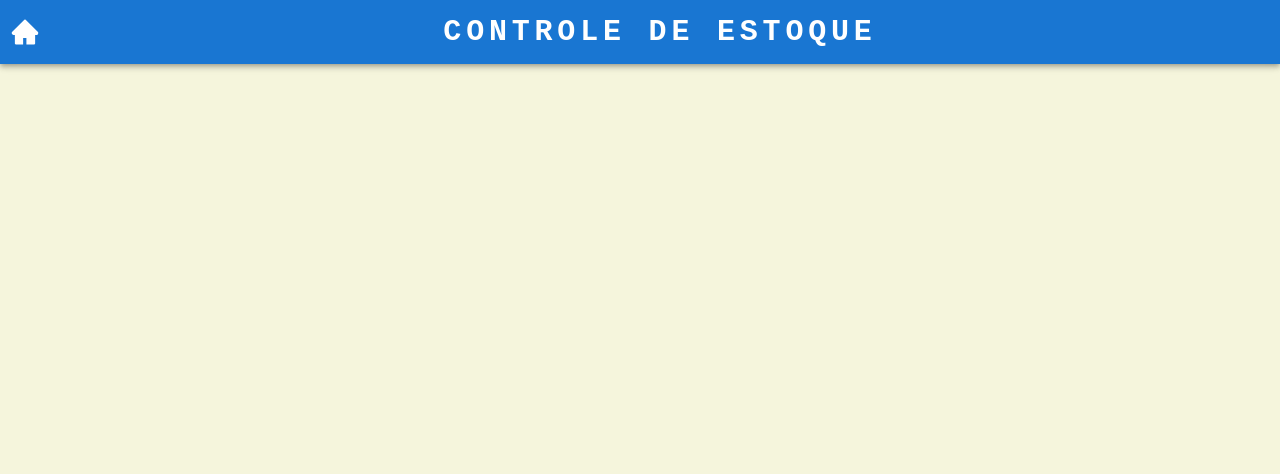
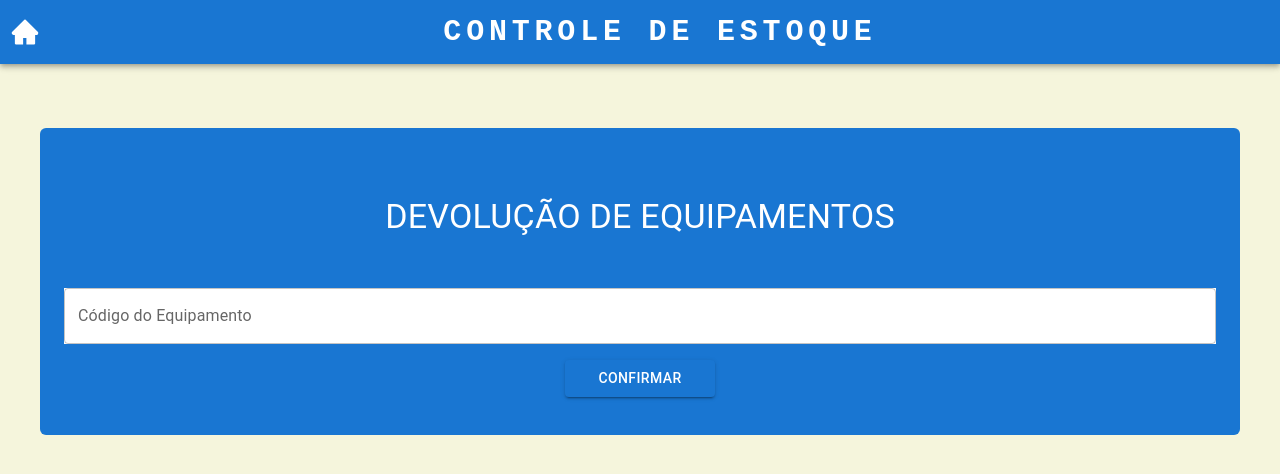
Before and after one commit to LabHasar/2v-estoque, a Next.js app: page /devolucaoEquipamento in a window 1280 px wide. Shown: the top 474 px of the page. Built offline with nearby package versions, Linux system fonts and the light colour scheme.

Commit message:
alteracoes completas gerais

```diff
--- a/src/app/components/header/page.tsx
+++ b/src/app/components/header/page.tsx
@@ -1,13 +1,71 @@
-import { AppBar, Toolbar, Typography } from "@mui/material";
+import React from "react";
+import { AppBar, Toolbar, Typography, Box, Drawer, List, ListItem, ListItemText } from "@mui/material";
 import Link from "next/link";
 import { AiFillHome } from "react-icons/ai";
+import { GiHamburgerMenu } from "react-icons/gi";
+import { useState } from "react";
 
-export default function Header() {
+export default function Header({currentPage}) {
+
+  const [drawerOpen, setDrawerOpen] = useState(false);
+
+  const toggleDrawer = (open) => (event) => {
+    if (
+      event.type === 'keydown' &&
+      (event.key === 'Tab' || event.key === 'Shift')
+    ) {
+      return;
+    }
+    setDrawerOpen(open);
+  };
+
+  const list = () => (
+    <Box
+      sx={{ width: 250 }}
+      role="presentation"
+      onClick={toggleDrawer(false)}
+      onKeyDown={toggleDrawer(false)}
+    >
+      <Drawer
+        anchor="left"
+        open={drawerOpen}
+        onClose={toggleDrawer(false)}
+      >
+        <List>
+          <ListItem button key="RetirarEquipamento">
+            <Link href="/retirarEquipamento" passHref>
+              <ListItemText primary="Retirar Equipamento" />
+            </Link>
+          </ListItem>
+          <ListItem button key="DevolverEquipamento">
+            <Link href="/devolucaoEquipamento" passHref>
+              <ListItemText primary="Devolver Equipamento" />
+            </Link>
+          </ListItem>
+        </List>
+      </Drawer>
+    </Box>
+  );
+
   return (
     <AppBar position="static">
       <Toolbar disableGutters>
         <Link href="/" passHref>
-          <AiFillHome
+          {currentPage ==="home" ? (
+            <GiHamburgerMenu
+            style={{
+              fontSize: "30px",
+              marginLeft: "10px",
+              color: "inherit",
+              cursor: "pointer",
+              textDecoration: "none",
+              display: "flex",
+              alignItems: "center",
+            }}
+            onClick={toggleDrawer(true)}
+          />
+
+          ) : (<AiFillHome
             style={{
               fontSize: "30px",
               marginLeft: "10px",
@@ -18,6 +76,7 @@ export default function Header() {
               alignItems: "center",
             }}
           />
+          ) }
         </Link>
 
         <Typography
@@ -41,6 +100,7 @@ export default function Header() {
           CONTROLE DE ESTOQUE
         </Typography>
       </Toolbar>
+      {list()}
     </AppBar>
   );
 }
--- a/src/app/devolucaoEquipamento/page.tsx
+++ b/src/app/devolucaoEquipamento/page.tsx
@@ -1,12 +1,60 @@
-import { Box } from "@mui/material";
+"use client"
 import Header from "../components/header/page";
+import React, { useState } from "react";
+import { doc, getDoc, updateDoc } from 'firebase/firestore';
+import { db } from "../configdb/firebase";
+import { Box, Container, Button, TextField, Typography  } from "@mui/material";
+import sx from "./styles.module.css"
 
+export default function DevolverEquipamentoPage() {
+    const [codigo, setCodigo] = useState('');
 
+    const handleConfirmarClick = async () => {
+        if (!codigo) {
+            alert("Por favor, insira um código de equipamento.");
+            return;
+        }
 
-export default function devolucaoEquipamento(){
+        const equipamentoDocRef = doc(db, 'Itens', codigo);
+
+        try {
+            const equipamentoDocSnapshot = await getDoc(equipamentoDocRef);
+
+            if (equipamentoDocSnapshot.exists()) {
+                await updateDoc(equipamentoDocRef, { alugadoPor: false });
+                alert("Equipamento devolvido com sucesso!");
+            } else {
+                alert(`Equipamento com código ${codigo} não encontrado.`);
+            }
+        } catch (error) {
+            console.error("Erro ao verificar ou atualizar documento:", error);
+            alert("Ocorreu um erro ao tentar devolver o equipamento. Por favor, tente novamente mais tarde.");
+        }
+
+    };
+
     return (
         <Box>
-            <Header/>
+            <Header currentPage="retirar" />
+            <Container className={sx.container} maxWidth='lg' >
+                <Typography className={sx.titulo} variant="h4" gutterBottom>
+                    DEVOLUÇÃO DE EQUIPAMENTOS
+                </Typography>
+                <Box className={sx.center}>
+                    <TextField
+                        className={sx.text}
+                        label="Código do Equipamento"
+                        variant="outlined"
+                        value={codigo}
+                        onChange={(e) => setCodigo(e.target.value)}
+                        fullWidth
+                        sx={{ mb: 2 }}
+                    />
+                    <Button variant="contained" onClick={handleConfirmarClick} className={sx.button}>
+                        Confirmar
+                    </Button>
+                </Box>
+            </Container>
         </Box>
     );
 }
--- /dev/null
+++ b/src/app/devolucaoEquipamento/styles.module.css
@@ -0,0 +1,35 @@
+.container {
+    background-color: #1976D2;
+    border-radius: 6px;
+    padding: 3%;
+    margin-top: 5%;
+}
+
+.center {
+    display: flex;
+    flex-direction: column;
+    align-items: center;
+    margin-top: 20px;
+}
+
+.text{
+    background-color: white;
+}
+
+.button {
+    width: 150px;
+    height: auto;
+    margin-top: 10px;
+    background-color: #1C365C;
+    color: white;
+    font-size: 15px;
+    font-weight: bold;
+}
+
+.titulo {
+    color: white;
+    text-align: center;
+    padding: 30px;
+    font-size: 24px;
+    font-weight: bold;
+}
--- a/src/app/listagemEquipamento/Listagem.jsx
+++ b/src/app/listagemEquipamento/Listagem.jsx
@@ -17,6 +17,7 @@ export default function Listagem() {
                 id: doc.id,
                 ...doc.data(),
             }));
+            dados.sort((a, b) => parseInt(a.id) - parseInt(b.id));
             setItens(dados);
         });
         return () => unsubscribe();
@@ -35,7 +36,7 @@ export default function Listagem() {
 
         <div className={sx.principal}>
             <div className={sx.titulo}>
-                <h1>LISTAGEM DE EQUIPAMENTOS</h1>
+                <h1>EQUIPAMENTOS</h1>
             </div>
             <div className={sx.equipamento}>
                 {itens.map((item) => (
--- a/src/app/page.jsx
+++ b/src/app/page.jsx
@@ -1,95 +1,20 @@
 "use client"
 import React from "react";
 import { Box, Card, Container, Drawer, List, ListItem, ListItemText, Stack, Toolbar, Typography } from "@mui/material";
-import Link from 'next/link';
 import Header from "./components/header/page";
+import Listagem from "./listagemEquipamento/Listagem";
 
 export default function choicePage() {
-  const [drawerOpen, setDrawerOpen] = React.useState(false);
 
-  const toggleDrawer = (open) => (event) => {
-    if (
-      event.type === 'keydown' &&
-      (event.key === 'Tab' || event.key === 'Shift')
-    ) {
-      return;
-    }
-
-    setDrawerOpen(open);
-  };
-
-  const list = () => (
-    <Box
-      sx={{ width: 250 }}
-      role="presentation"
-      onClick={toggleDrawer(false)}
-      onKeyDown={toggleDrawer(false)}
-    >
-      <List>
-        <ListItem button key="RetirarEquipamento">
-          <Link href="/retirarEquipamento" passHref>
-            <ListItemText primary="Retirar Equipamento" />
-          </Link>
-        </ListItem>
-        <ListItem button key="DevolverEquipamento">
-          <Link href="/devolucaoEquipamento" passHref>
-            <ListItemText primary="Devolver Equipamento" />
-          </Link>
-        </ListItem>
-      </List>
-    </Box>
-  );
 
   return (
     <Box>
-      <Header />
+      <Header currentPage="home" />
       <Container>
         <Toolbar />
         <Stack direction="row" spacing={2}>
-          <Drawer
-            anchor="left"
-            open={drawerOpen}
-            onClose={toggleDrawer(false)}
-          >
-            {list()}
-          </Drawer>
           <Box sx={{ flexGrow: 1 }}>
-            <Typography variant="h4" gutterBottom>
-              Bem-vindo à sua página de escolha
-            </Typography>
-            <Stack spacing={15} direction="row" alignItems="center">
-              <Card
-                sx={{
-                  width: "auto",
-                  height: "100px",
-                  display: "flex",
-                  alignItems: "center",
-                  padding: "10px",
-                  cursor: "pointer",
-                  fontWeight: "bold",
-                  fontSize: "20px",
-                }}
-                onClick={toggleDrawer(true)}
-              >
-                Abrir Barra Lateral
-              </Card>
-              <Link href="/listagemEquipamento" passHref>
-                <Card
-                  sx={{
-                    width: "auto",
-                    height: "100px",
-                    display: "flex",
-                    alignItems: "center",
-                    padding: "10px",
-                    cursor: "pointer",
-                    fontWeight: "bold",
-                    fontSize: "20px",
-                  }}
-                >
-                  LISTAGEM DOS EQUIPAMENTOS
-                </Card>
-              </Link>
-            </Stack>
+            <Listagem/>
           </Box>
         </Stack>
       </Container>
--- a/src/app/retirarEquipamento/page.jsx
+++ b/src/app/retirarEquipamento/page.jsx
@@ -3,7 +3,6 @@ import React from "react";
 import { Box, Container } from "@mui/material";
 import Header from "../components/header/page";
 import sx from "./styles.module.css";
-import Button from '@mui/material/Button';
 import EquipList from "./equipList";
 
 
@@ -14,9 +13,6 @@ export default function RetirarEquipamentoPage() {
       <Container maxWidth='lg' className={sx.container}>
         <div className={sx.center}>
           <EquipList />
-          <Button variant="outlined"  className={sx.button}>
-            Salvar
-          </Button>
         </div>
       </Container>
     </Box>
```
Also changed, not shown: src/app/retirarEquipamento/EquipList.jsx (+43 -10 lines).
